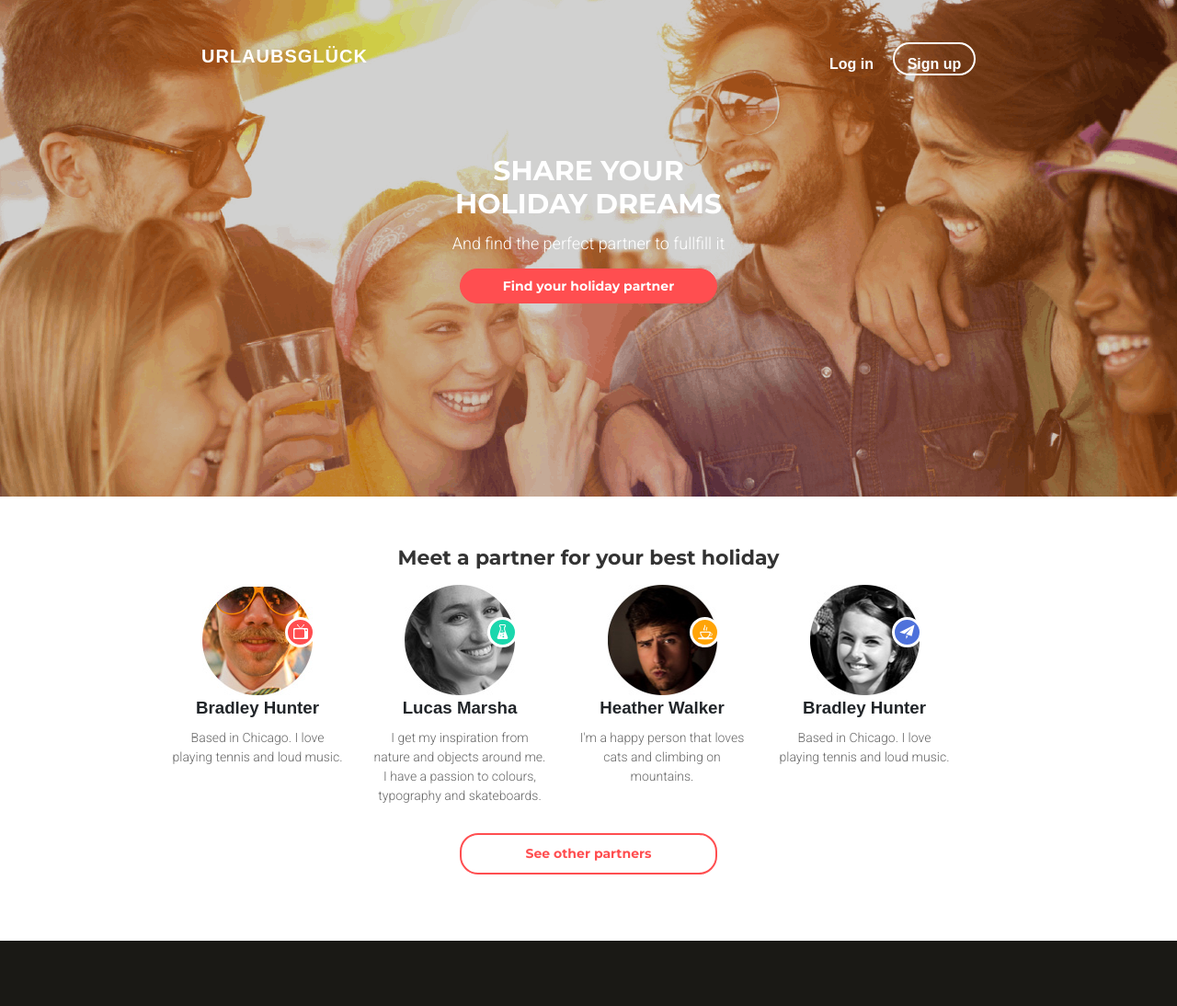
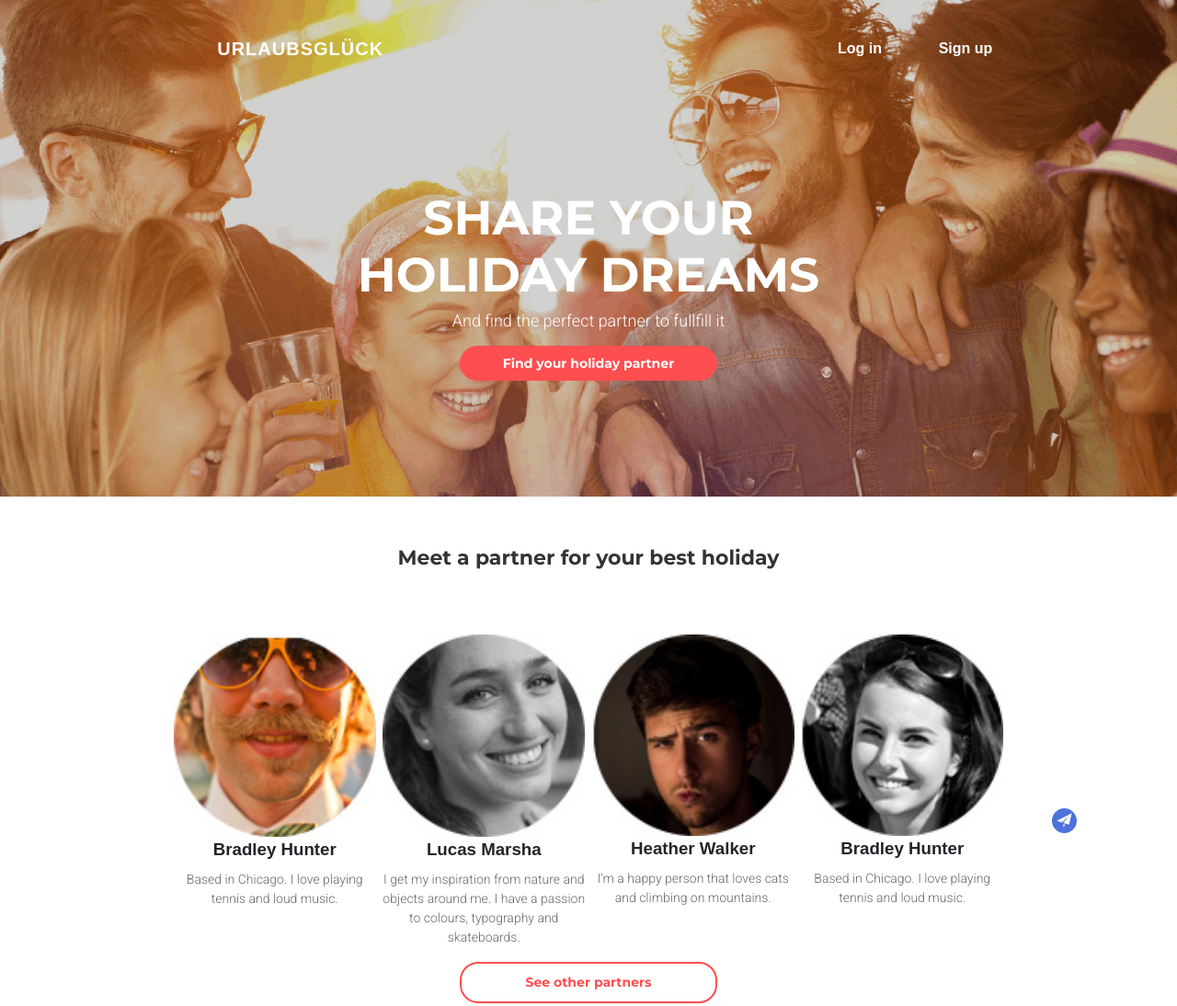
Before and after one commit to Endorrfin/goit-fe-course, a plain HTML site: page html-css/module-09/index.html in a window 1280 px wide. Shown: the whole page at 92% size. Before the commit the page ends 1023 px from the top, so only its background shows below. Drawn offline with Linux system fonts and the light colour scheme.

Commit message:
Module 9 HW second commit

```diff
--- a/html-css/module-09/css/media.css
+++ b/html-css/module-09/css/media.css
@@ -1,7 +1,17 @@
-@media screen and (min-width: 320px) and (max-width: 340px) {
+@media screen and (min-width: 320px) and (max-width: 425px) {
   .partner-section,
   header {
     width: 100%;
+  }
+
+  .logo {
+    padding-top: 84px;
+    letter-spacing: 0.05rem;
+    padding-bottom: 28px;
+  }
+
+  .promo-info p {
+    width: 240px;
   }
 }
 
@@ -11,7 +21,7 @@
       no-repeat top left;
   }
   main {
-    padding-bottom: 39px;
+    padding-bottom: 38px;
   }
 
   /*HEADER*/
@@ -20,23 +30,21 @@
     height: 700px;
   }
 
-  .page-nav {
-    display: flex;
-    flex-direction: row-reverse;
-    justify-content: space-between;
-    align-items: flex-start;
-    padding: 46px 49px 0;
-  }
 
   .site-navigation {
     padding-top: 0;
   }
 
-  .page-nav + h2 {
-    font-size: 52px;
+  .promo-info {
+    padding: 132px 0 0;
   }
 
-  .page-nav + h2 + p {
+  .promo-info h2 {
+    font-size: 52px;
+    line-height: 62px;
+  }
+
+  .promo-info + p {
     font-size: 24px;
   }
 
@@ -46,7 +54,7 @@
     /* width: 960px; */
   }
 
-  .partner-section > h2 {
+  .partner-section h2 {
     margin-bottom: 30px;
   }
 
@@ -56,6 +64,7 @@
     flex-wrap: wrap;
     width: 492px;
     margin-bottom: 14px;
+    max-width: 560px;
   }
 
   .partner-list-item:nth-child(2) {
@@ -73,6 +82,10 @@
   header {
     width: 100%;
   }
+
+  .logo {
+    line-height: 42px;
+  }
 }
 
 @media screen and (min-width: 940px) {
@@ -88,6 +101,10 @@
   .page-header,
   .partner-list {
     width: 940px;
+  }
+
+  .logo {
+    line-height: 42px;
   }
 
   .partner-list-item {
--- a/html-css/module-09/css/style.css
+++ b/html-css/module-09/css/style.css
@@ -28,6 +28,18 @@ input[type="radio"].vusually-hidden {
   overflow: hidden;
 }
 
+* {
+  margin: 0;
+  padding: 0;
+  box-sizing: border-box;
+}
+
+img {
+  width: 100%;
+  height: auto;
+  display: block;
+}
+
 ul {
   margin: 0;
   padding: 0;
@@ -53,26 +65,27 @@ main {
 }
 
 .container {
-  width: 320px;
+  /* width: 320px; */
   margin: 0 auto;
-  padding: 0 15px;
+  /* padding: 0 15px; */
 }
 
 /* NAVIGATION SECTION */
 
 .page-header {
-  width: 320px;
+  /* width: 320px; */
   height: 540px;
   margin: 0 auto;
   color: #ffffff;
   text-align: center;
+  padding-top: 32px;
 }
 
 .site-navigation {
-  padding-top: 10px;
+  /* padding-top: 10px; */
   display: flex;
   justify-content: center;
-  margin-bottom: 86px;
+  /* margin-bottom: 86px; */
 }
 
 .site-navigation a {
@@ -81,7 +94,7 @@ main {
   text-align: center;
   width: 90px;
   height: 36px;
-  padding-top: 10px;
+  padding-top: 7px;
   border: 2px solid transparent;
   color: #ffffff;
   border-radius: 18px;
@@ -101,31 +114,35 @@ main {
   font-size: 20px;
   color: #ffffff;
   letter-spacing: 0.05em;
-  margin-bottom: 38px;
+  /* margin-bottom: 38px; */
   text-align: center;
 }
 
 .promo-info {
   display: block;
-  width: 320px;
   color: #ffffff;
   line-height: 1.2;
   text-align: center;
   margin: 0 auto;
-  padding-bottom: 120px;
+  /* padding: 132px 0 0; */
 }
 
 .promo-info h2 {
   font-family: "Montserrat", sans-serif;
   font-size: 30px;
+  line-height: 36px;
+  color: #ffffff;
   text-transform: uppercase;
-  margin-bottom: 14px;
+  /* margin-bottom: 14px; */
 }
 
 .promo-info p {
+  display: inline-block;
   font-family: "Roboto", sans-serif;
   font-size: 18px;
+  /* line-height: 36px; */
   font-weight: 300;
+  text-align: center;
 }
 
 .find-parther {
@@ -150,6 +167,7 @@ main {
 .partner-section {
   margin: 0 auto;
   padding-top: 54px;
+  /* line-height: 36px; */
   text-align: center;
 }
 
@@ -171,7 +189,7 @@ main {
 
 .partner-list-item {
   display: block;
-  width: 240px;
+  max-width: 220px;
   margin: 0 auto;
 }
 
@@ -197,7 +215,7 @@ main {
   display: block;
   position: absolute;
   bottom: 0;
-  right: -3px;
+  right: -83px;
   width: 33px;
   height: 33px;
   border: 3px solid #ffffff;
--- a/html-css/module-09/index.html
+++ b/html-css/module-09/index.html
@@ -29,17 +29,19 @@
     <!-- NAVIGATION SECTION -->
     <div class="wrapper-navigation">
         <header class="page-header">
-            <nav class="page-nav">
-                <ul class="site-navigation">
-                    <li class="site-navigation-item"><a href="">Log in</a></li>
-                    <li class="site-navigation-item"><a href="">Sign up</a></li>
-                </ul>
-                <a href="#" class="logo">URLAUBSGLÜCK</a>
+            <div class="container">
+                <div class="row flex-md-row-reverse justify-content-center justify-content-center justify-content-md-between">
+                    <nav class="d-flex col-12 col-md-3 justify-content-md-between site-navigation">
+                        <a href="">Log in</a>
+                        <a href="">Sign up</a>
                     </nav>
+                    <a href="#" class="logo col-md-4">URLAUBSGLÜCK</a>
+                </div>
                 <div class="promo-info">
                     <h2>Share your <br> holiday dreams</h2>
                     <p>And find the perfect partner to fullfill it</p>
                     <a href="#" class="find-parther">Find your holiday partner</a>
+                </div>
             </div>
         </header>
     </div>
@@ -47,76 +49,34 @@
     <!-- CONTENT SECTION -->
 
     <main>
+        <section class="partner-section">
         <h1 class="visually-hidden">Web-page URLAUBSGLÜCK</h1>
-        <section class=" container partner-section">
+        <p class="promo-text">Meet a partner for your best holiday</p>
+        <div class=" container partner-section">
             <div class="row justify-content-center no-gutters">
-                <div class="col-12">
-                    <p class="promo-text">Meet a partner for your best holiday</p>
-                </div>
-
-                <div class="col-12 col-md-8 col-lg-12 partner-list">
-                    <div class="row">
                 <div class="col-12 col-md-6 col-lg-3 partner-list-item">
-                            <div class="row justify-content-center">
-                                <div class="col">
-                                    <picture><img src="img/Face_photo_01.jpg" alt="Face photo" width="120" height="120">
-                                    </picture>
-                                </div>
-                                <div class="col-12">
+                    <picture><img src="img/Face_photo_01.jpg" alt="Face photo" width="120" height="120"></picture>
                     <h3 class="partner-name">Bradley Hunter</h3>
-                                </div>
-                                <div class="col-12">
                     <p class="about-partner">Based in Chicago. I love playing tennis and loud music.</p>
                 </div>
-                            </div>
+                <div class="col-12 col-md-6 col-lg-3 partner-list-item">
+                    <picture><img class="photo2" src="img/Face_photo_03.jpg" alt="Face photo" width="120" height="120">
+                    </picture>
+                    <h3 class="partner-name">Heather Walker</h3>
+                    <p class="about-partner">I'm a happy person that loves cats and climbing on mountains.</p>
                 </div>
                 <div class="col-12 col-md-6 col-lg-3 partner-list-item">
-                            <div class="row justify-content-center">
-                                <div class="col">
-                                    <picture><img class="photo2" src="img/Face_photo_03.jpg" alt="Face photo"
-                                            width="120" height="120">
+                    <picture><img class="photo3" src="img/Face_photo_02.jpg" alt="Face photo" width="120" height="120">
                     </picture>
-                                </div>
-                                <div class="col-12">
-                                    <h3 class="partner-name">Heather Walker</h3>
-                                </div>
-                                <div class="col-12">
-                                    <p class="about-partner">I'm a happy person that loves cats and climbing on mountains.</p>
-                                </div>
-                            </div>
+                    <h3 class="partner-name">Lucas Marsha</h3>
+                    <p class="about-partner">I get my inspiration from nature and objects around me. I have a passion to
+                        colours, typography and skateboards.</p>
                 </div>
                 <div class="col-12 col-md-6 col-lg-3 partner-list-item">
-                            <div class="row justify-content-center">
-                                <div class="col">
-                                    <picture><img class="photo3" src="img/Face_photo_02.jpg" alt="Face photo"
-                                            width="120" height="120">
+                    <picture><img class="photo4" src="img/Face_photo_04.jpg" alt="Face photo" width="120" height="120">
                     </picture>
-                                </div>
-                                <div class="col-12">
-                                    <h3 class="partner-name">Lucas Marsha</h3>
-                                </div>
-                                <div class="col-12">
-                                    <p class="about-partner">I get my inspiration from nature and objects around me. I
-                                        have a
-                                        passion to colours, typography and skateboards.</p>
-                                </div>
-                            </div>
-                        </div>
-                        <div class="col-12 col-md-6 col-lg-3 partner-list-item">
-                            <div class="row justify-content-center">
-                                <div class="col">
-                                    <picture><img class="photo4" src="img/Face_photo_04.jpg" alt="Face photo"
-                                            width="120" height="120">
-                                    </picture>
-                                </div>
-                                <div class="col-12">
                     <h3 class="partner-name">Bradley Hunter</h3>
-                                </div>
-                                <div class="col-12">
                     <p class="about-partner">Based in Chicago. I love playing tennis and loud music.</p>
-                                </div>
-                            </div>
-                        </div>
                 </div>
             </div>
             <div class="col-12"><a href="#" class="other-partners">See other partners</a></div>
```
Lines whose indentation alone changed are shown as unchanged.
